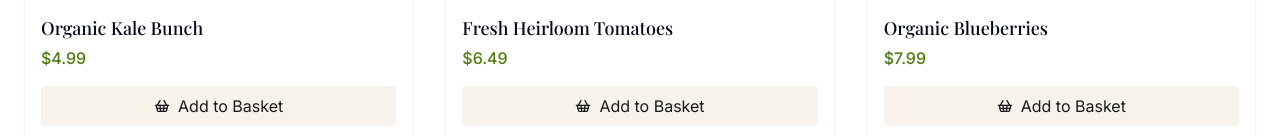
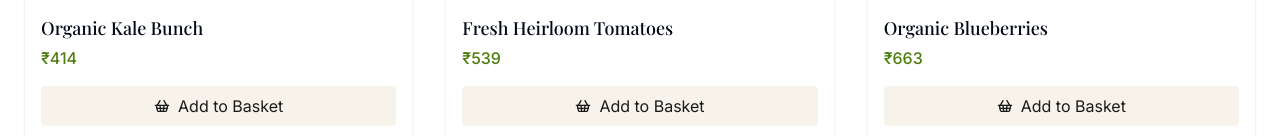
Before and after one commit to Sumeetdalai/mochashiUI, a React (Vite) app: page /shop in a window 1280 px wide. Shown: the part 736-872 px from the top of the page. Built offline with nearby package versions, Linux system fonts and the light colour scheme.

Commit message:
Convert price to Indian Rupees
This commit converts the price value to Indian Rupees.

```diff
--- a/src/pages/Shop.tsx
+++ b/src/pages/Shop.tsx
@@ -9,6 +9,8 @@ type Product = {
   price: number;
   image: string;
 };
+
+const USD_TO_INR_RATE = 83; // Approximate exchange rate: 1 USD = 83 INR
 
 const Shop = () => {
   const [products, setProducts] = useState<Product[]>([]);
@@ -65,6 +67,12 @@ const Shop = () => {
       setIsLoading(false);
     }, 800);
   }, []);
+
+  // Convert USD price to INR
+  const convertToINR = (usdPrice: number): string => {
+    const inrPrice = usdPrice * USD_TO_INR_RATE;
+    return `₹${inrPrice.toFixed(0)}`; // Round to nearest integer for cleaner display
+  };
 
   const filteredProducts = selectedCategory === 'all'
     ? products
@@ -129,7 +137,7 @@ const Shop = () => {
                 </div>
                 <div className="p-4">
                   <h3 className="font-medium text-lg mb-1">{product.name}</h3>
-                  <p className="text-mochashi-green font-medium">${product.price.toFixed(2)}</p>
+                  <p className="text-mochashi-green font-medium">{convertToINR(product.price)}</p>
                   <button className="mt-4 w-full flex items-center justify-center gap-2 bg-mochashi-cream text-mochashi-darkgray py-2 rounded hover:bg-mochashi-green hover:text-white transition-colors">
                     <ShoppingBasket size={16} />
                     <span>Add to Basket</span>
```
